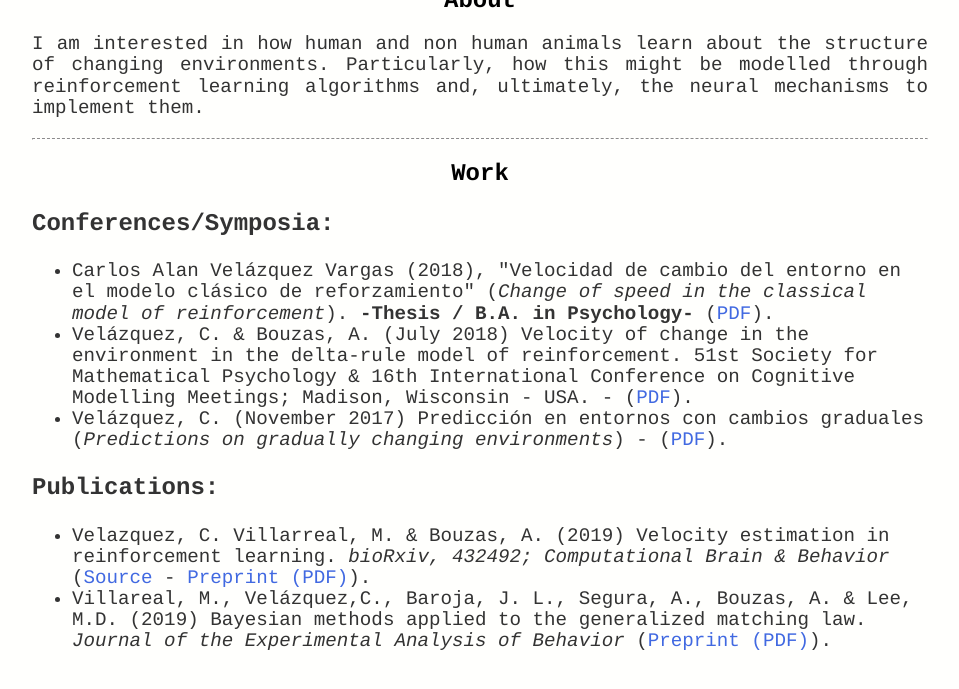
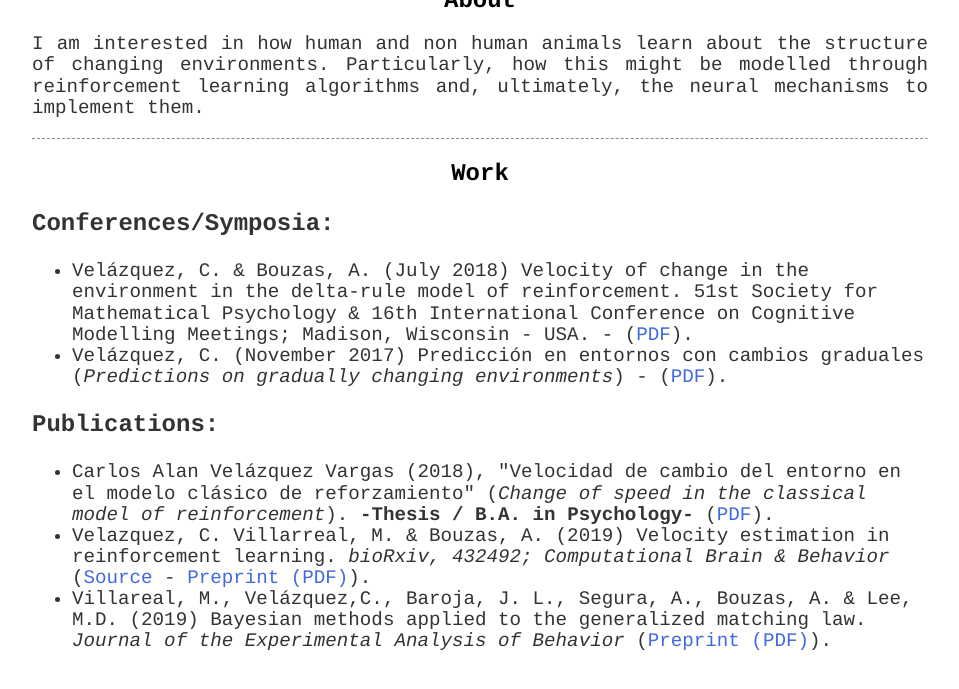
Before and after one commit to BouzasLab25/bouzaslab25.github.io, a Jekyll site: the page built from people/carlos.html, in a window 1280 px wide and 900 px high, scrolled down 808 px. Shown: the top 689 px of the window, without its empty margins (160-1119 px from the left). Built offline with Jekyll 4.4.1, drawn with Linux system fonts in a browser that asks for light colours.

Commit message:
Update carlos.html

```diff
--- a/people/carlos.html
+++ b/people/carlos.html
@@ -24,12 +24,12 @@ title: Lab25 Carlos
 
 <p style="text-align:justify"><b>Conferences/Symposia:</b></p>
 	<ul>
-	<li class='ho' >Carlos Alan Velázquez Vargas (2018), "Velocidad de cambio del entorno en el modelo clásico de reforzamiento" (<i>Change of speed in the classical model of reinforcement</i>). <b>-Thesis / B.A. in Psychology-</b>  (<a class='link' href="http://132.248.9.195/ptd2018/enero/0769970/Index.html" target="_blank">PDF</a>). </li>
 	<li class='ho' >Velázquez, C. & Bouzas, A. (July 2018) Velocity of change in the environment in the delta-rule model of reinforcement. 51st Society for Mathematical Psychology & 16th International Conference on Cognitive Modelling Meetings; Madison, Wisconsin - USA. - (<a class='link' href="/presentations/Carlos_MathPsychICCM 2018.pdf" target="_blank">PDF</a>).</li>
 	<li class='ho' >Velázquez, C. (November 2017) Predicción en entornos con cambios graduales (<i>Predictions on gradually changing environments</i>) - (<a class='link' href="/presentations/SINCAVI_Carlos.pdf" target="_blank">PDF</a>). </li>
  	</ul>
 <p style="text-align:justify"><b>Publications:</b></p>
 	<ul>
+	<li class='ho' >Carlos Alan Velázquez Vargas (2018), "Velocidad de cambio del entorno en el modelo clásico de reforzamiento" (<i>Change of speed in the classical model of reinforcement</i>). <b>-Thesis / B.A. in Psychology-</b>  (<a class='link' href="http://132.248.9.195/ptd2018/enero/0769970/Index.html" target="_blank">PDF</a>). </li>
 	<li class='ho' >Velazquez, C. Villarreal, M. & Bouzas, A. (2019) Velocity estimation in reinforcement learning. <i> bioRxiv, 432492; Computational Brain & Behavior </i> (<a class='link' href="https://link.springer.com/article/10.1007/s42113-019-00026-1" target="_blank">Source</a> - <a class='link' href="https://github.com/BouzasLab25/bouzaslab25.github.io/blob/master/documents/paper_Vel%C3%A1zquezEtAl2019.pdf" target="_blank">Preprint (PDF)</a>). </li>
 	<li class='ho' >Villareal, M., Velázquez,C., Baroja, J. L., Segura, A., Bouzas, A. & Lee, M.D. (2019) Bayesian methods applied to the generalized matching law. <i>Journal of the Experimental Analysis of Behavior</i> (<a class='link' href="https://webfiles.uci.edu/mdlee/VillarealEtAl2018.pdf?uniq=-u4uixy" target="_blank">Preprint (PDF)</a>). </li>
 	</ul>
```
